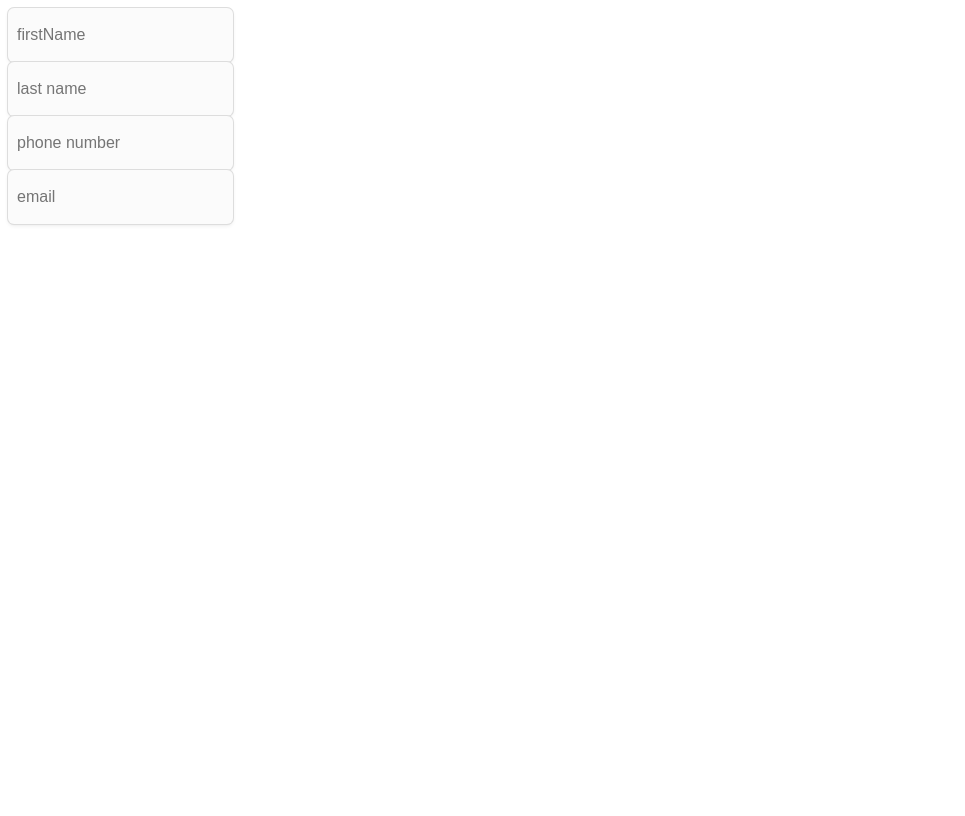
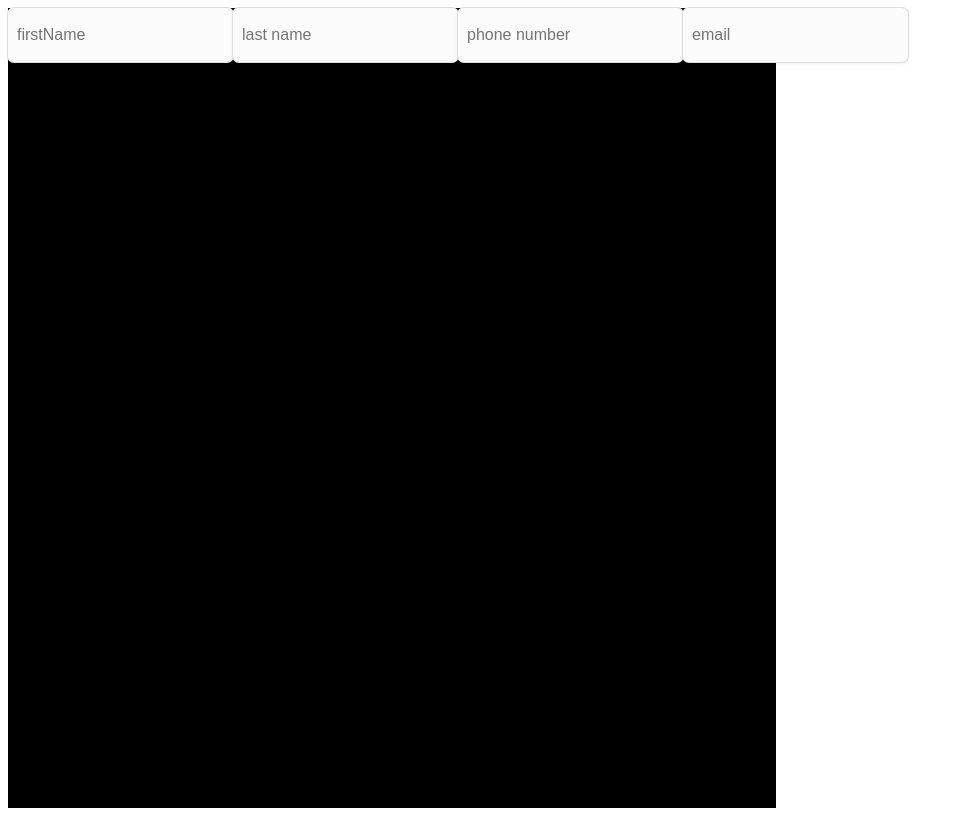
Before and after one commit to carlos-escamilla33/cv_app, a React (Vite) app: page / in a window 1280 px wide. Shown: the whole page, without its empty margins (0-965 px from the left). Built offline with nearby package versions, Linux system fonts and the light colour scheme.

Commit message:
working on flexbox for profile-container

```diff
--- a/src/components/FormBuilderContainer/FormBuilderContainer.jsx
+++ b/src/components/FormBuilderContainer/FormBuilderContainer.jsx
@@ -14,8 +14,6 @@ function FormBuilderContainer() {
         setProfile({...profile, [name]: value});
     }
 
-    console.log(profile);
-
     return (
         <div>
             <Profile profile={profile} handleInputChange={handleInputChange}/>
--- a/src/components/Profile/Profile.css
+++ b/src/components/Profile/Profile.css
@@ -0,0 +1,8 @@
+
+#profile-container {
+    display: flex;
+    flex-direction: "row";
+    background-color: black;
+    height: 100vh;
+    width: 60vw;
+}
--- a/src/components/Profile/Profile.jsx
+++ b/src/components/Profile/Profile.jsx
@@ -1,10 +1,11 @@
 import ProfileInput from "../ProfileInput/ProfileInput"
+import "./Profile.css";
 
 function Profile({profile, handleInputChange}) {
 
 
     return (
-        <div>
+        <div id="profile-container">
             <ProfileInput type="text" placeholder="firstName" name="firstName"
              handleInputChange={handleInputChange} value={profile.firstName}/>
 
--- a/src/components/ProfileInput/ProfileInput.jsx
+++ b/src/components/ProfileInput/ProfileInput.jsx
@@ -3,7 +3,6 @@ import "./ProfileInput.css";
 function ProfileInput({type, placeholder, name, handleInputChange, value }) {
 
     return (
-        <div>
         <input className="profile-input"
             type={type}
             placeholder={placeholder}
@@ -11,7 +10,6 @@ function ProfileInput({type, placeholder, name, handleInputChange, value }) {
             onChange={handleInputChange}
             value={value}
         />
-        </div>
     )
 }
 
```
Lines whose indentation alone changed are shown as unchanged.
